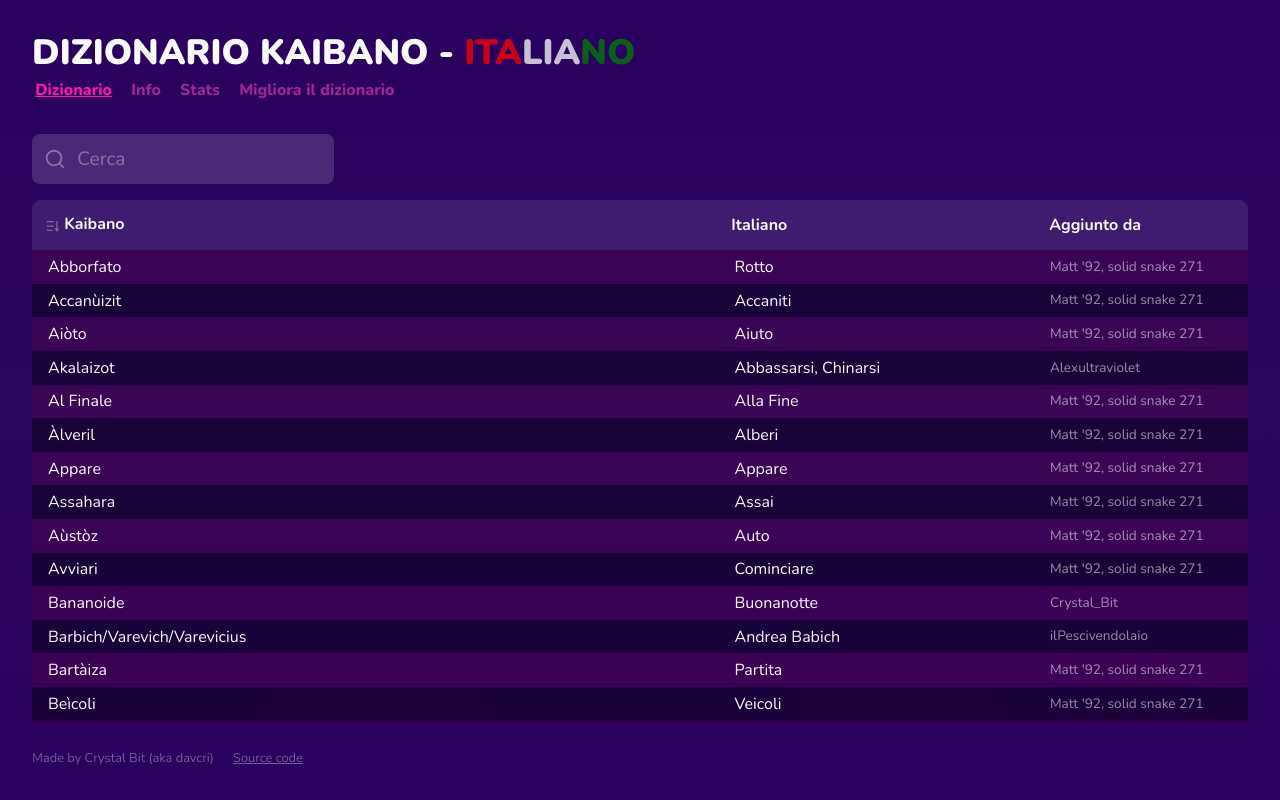
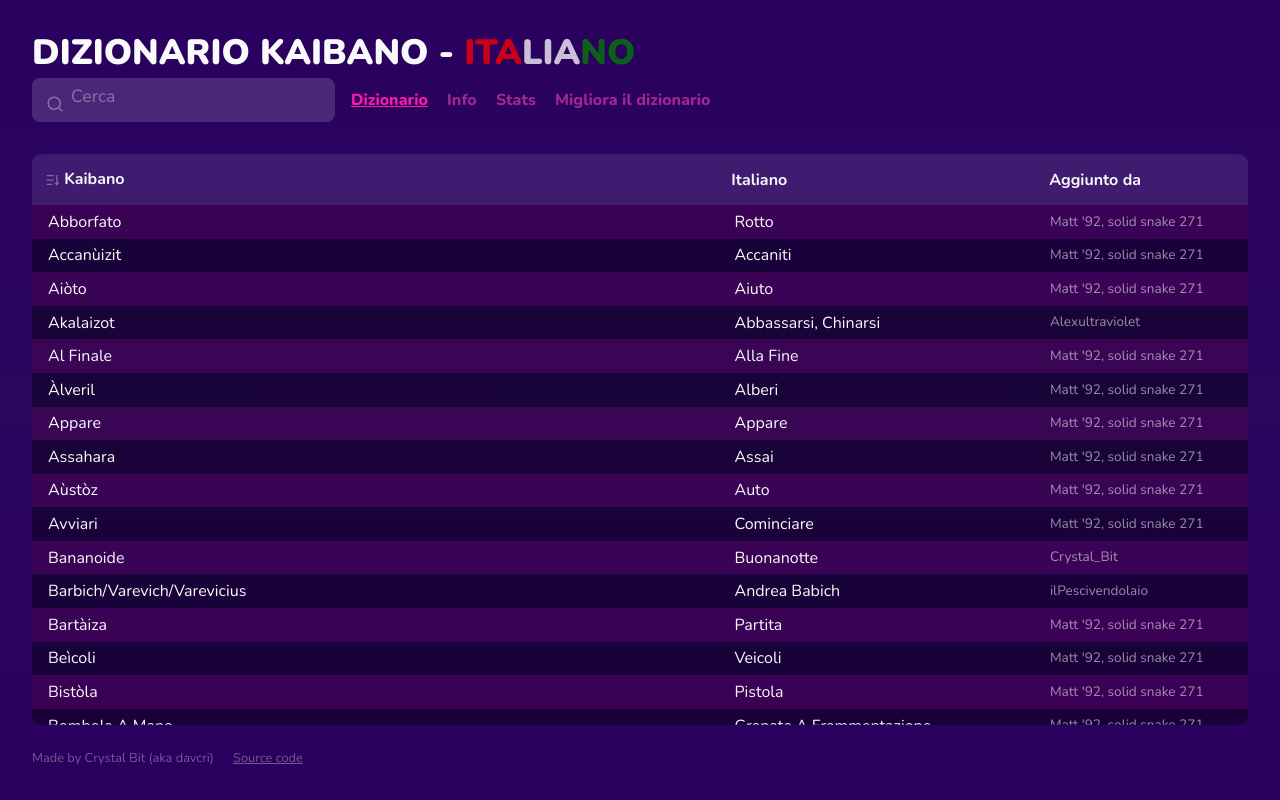
Before and after one commit to davcri/kaibano-dizionario, a Vue app: page /#/ in a window 1280 px wide. Built offline with nearby package versions, Linux system fonts and the light colour scheme; no server answers.

Commit message:
style: leaner UI

```diff
--- a/src/components/Navigation.vue
+++ b/src/components/Navigation.vue
@@ -1,6 +1,11 @@
+<script setup>
+import TermSearch from "./TermSearch.vue";
+</script>
+
 <template>
   <div id="nav" class="flex f-wrap">
-    <router-link to="/">Dizionario</router-link>
+    <TermSearch />
+    <router-link to="/" style="margin-left: 16px">Dizionario</router-link>
     <router-link to="/info">Info</router-link>
     <router-link to="/stats">Stats</router-link>
     <a
@@ -12,9 +17,12 @@
 </template>
 
 <style scoped>
+#nav {
+  align-items: center;
+}
 
 #nav * {
-  margin-bottom: .5em;
+  margin-bottom: 0.5em;
 }
 
 #nav a {
--- a/src/components/TermSearch.vue
+++ b/src/components/TermSearch.vue
@@ -4,8 +4,8 @@
       class="search-icon"
       xmlns="http://www.w3.org/2000/svg"
       viewBox="0 0 24 24"
-      width="22"
-      height="22"
+      width="18"
+      height="18"
     >
       <path color="white" fill="none" d="M0 0h24v24H0z" />
       <path
@@ -19,8 +19,8 @@
       class="clear-icon"
       xmlns="http://www.w3.org/2000/svg"
       viewBox="0 0 24 24"
-      width="24"
-      height="24"
+      width="18"
+      height="18"
       @click="clearInputForm"
       :class="{ clickable: dictionary.$state.searchQuery }"
     >
@@ -95,9 +95,11 @@ svg {
   margin: auto;
   min-width: 24px;
 }
+
 svg.search-icon {
   margin-left: 0.6em;
 }
+
 svg.clear-icon {
   position: absolute;
   right: 0px;
@@ -105,15 +107,17 @@ svg.clear-icon {
   vertical-align: middle;
   height: 100%;
 }
+
 svg.clickable:hover {
   cursor: pointer;
   fill: var(--white);
 }
 
 input {
-  font-size: 1.0em;
+  font-size: 1em;
   flex: 1;
-  padding: 0.5em;
+  padding: 0.2em;
+  padding-right: 3.5ch;
   border: solid rgba(0, 0, 0, 0) 1px;
   background-color: rgba(0, 0, 0, 0);
   color: var(--white);
@@ -126,7 +130,7 @@ input:focus {
 
 @media screen and (min-width: 480px) {
   input {
-    font-size: 1.2em;
+    font-size: 1.1em;
   }
 }
 </style>
--- a/src/views/Home.vue
+++ b/src/views/Home.vue
@@ -1,26 +1,13 @@
 <script setup>
-import TermSearch from "../components/TermSearch.vue";
 import Dictionary from "../components/Dictionary.vue";
 </script>
 
 <template>
-  <TermSearch />
   <Dictionary />
 </template>
 
 <script>
-export default {
-  data() {
-    return {
-      searchQuery: "",
-    };
-  },
-  methods: {
-    onSearchQueryChanged(newQuery) {
-      this.searchQuery = newQuery;
-    },
-  },
-};
+export default {};
 </script>
 
 <style scoped></style>
```
